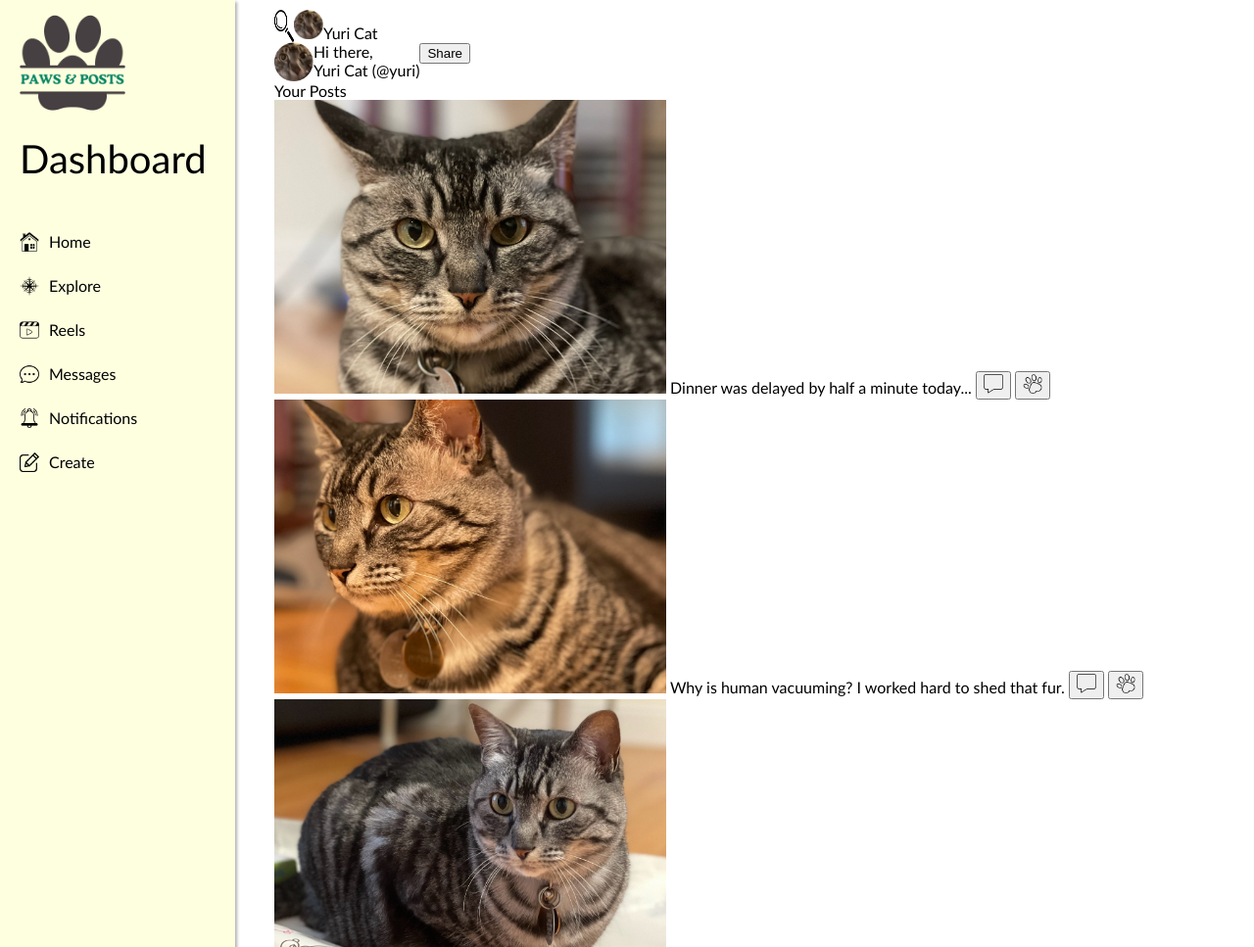
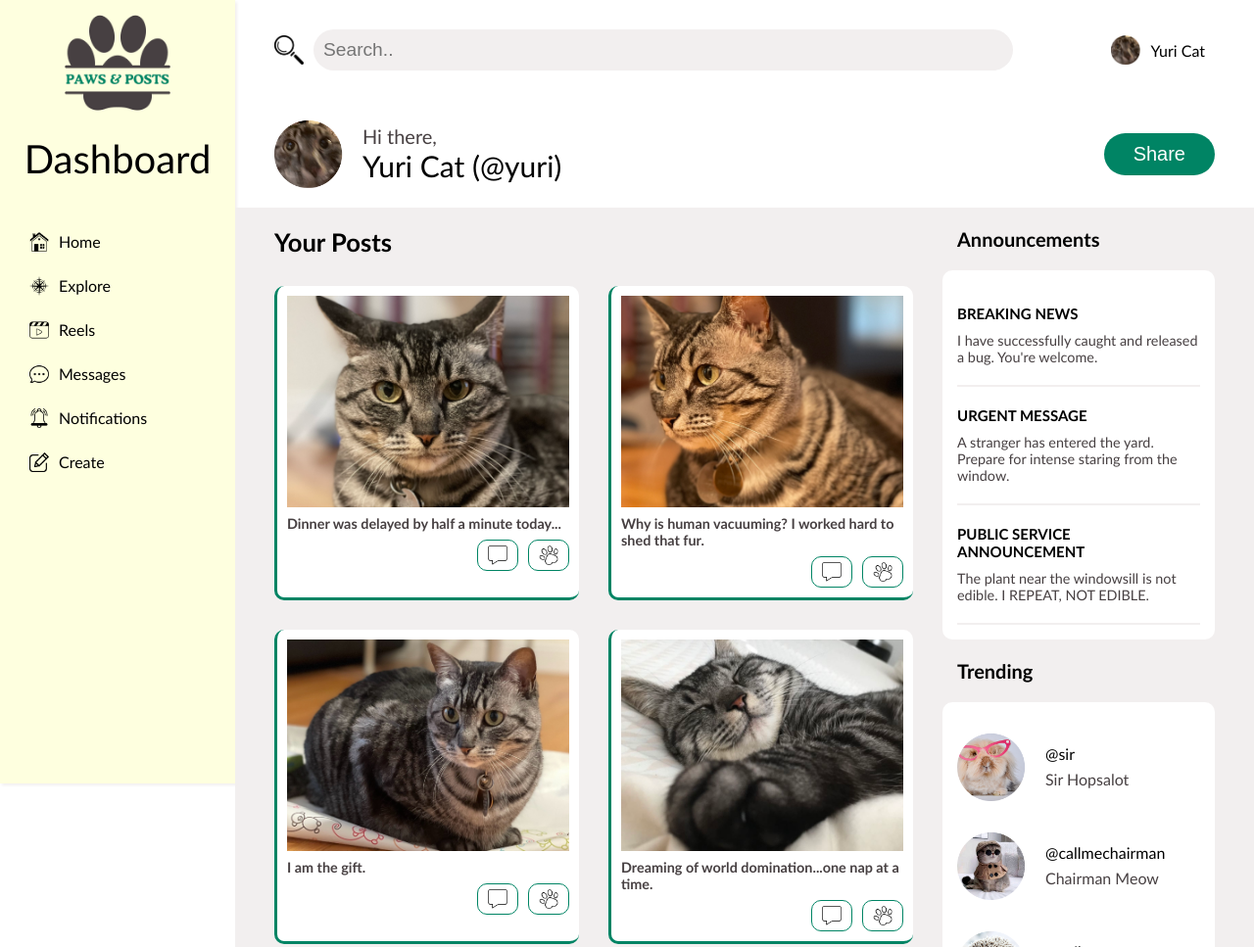
Before and after one commit to brigette1/Paws-Posts-Dashboard, a plain HTML site: page index.html in a window 1280 px wide. Shown: the top 967 px of the page at 98% size. Drawn offline with Linux system fonts and the light colour scheme.

Commit message:
Edit layout and styles in CSS

```diff
--- a/index.html
+++ b/index.html
@@ -45,11 +45,13 @@
 
     <div class="right">
         <div class="toolbar">
-            <div class="top">
+            <div class="topnav">
                 <img src="search.png" class="search-img"/>
-                <span class="profile"><img src="yuri.png" alt="profile picture" class="corner-prof-pic">Yuri Cat</span>
+                <input type="text" placeholder="Search.." class="searchbar">
+                <img src="yuri.png" alt="profile picture" class="corner-prof-pic">
+                <span class="profile-name">Yuri Cat</span>
             </div>
-            <div class="bottom">
+            <div class="bottomnav">
                 <div class="intro">
                     <img src="yuri.png" alt="profile picture" class="intro-prof-pic
                     ">
@@ -63,49 +65,65 @@
                 </div>
             </div>
         </div>
+        <div class="main">
+            <div class="left-main">
                 <div class="posts">
                     <span class="your-posts">Your Posts</span>
                     <div class="all-posts">
                         <div class="post-one post">
                             <img src="late-dinner.jpg" alt="cat disappointed with late dinner" class="user-image">
-                    Dinner was delayed by half a minute today...
+                            <span class="caption">Dinner was delayed by half a minute today...</span>
+                            <div class="interact">
                                 <button><img src="comments.png" class="comment-icon"></button>
                                 <button><img src="likes.png" class="likes-icon"></button>
                             </div>
+                        </div>
                         <div class="post-two post">
                             <img src="why-vacuum.jpg" alt="cat disappointed that you're vacuuming" class="user-image">
-                    Why is human vacuuming? I worked hard to shed that fur.
+                            <span class="caption">Why is human vacuuming? I worked hard to shed that fur.</span>
+                            <div class="interact">
                                 <button><img src="comments.png" class="comment-icon"></button>
                                 <button><img src="likes.png" class="likes-icon"></button>
                             </div>
+                        </div>
                         <div class="post-three post">
                             <img src="gift.jpg" alt="cat is the gift" class="user-image">
-                    I am the gift.
+                            <span class="caption">I am the gift.</span>
+                            <div class="interact">
                                 <button><img src="comments.png" class="comment-icon"></button>
                                 <button><img src="likes.png" class="likes-icon"></button>
                             </div>
+                        </div>
                         <div class="post-four post">
                             <img src="dreaming.jpg" alt="cat dreaming" class="user-image">
-                    Dreaming of world domination...one nap at a time.
+                            <span class="caption">Dreaming of world domination...one nap at a time.</span>
+                            <div class="interact">
                                 <button><img src="comments.png" class="comment-icon"></button>
                                 <button><img src="likes.png" class="likes-icon"></button>
                             </div>
+                        </div>
                         <div class="post-five post">
                             <img src="pov.jpg" alt="wake up hooman" class="user-image">
-                    POV it's 5:03am and I'm hungry.
+                            <span class="caption">POV it's 5:03am and I'm hungry.</span>
+                            <div class="interact">
                                 <button><img src="comments.png" class="comment-icon"></button>
                                 <button><img src="likes.png" class="likes-icon"></button>
                             </div>
+                        </div>
                         <div class="post-six post">
                             <img src="plotting.jpg" alt="cat plotting" class="user-image">
-                    Plotting feathered conquests from the comfort of my bed.
+                            <span class="caption">Plotting feathered conquests from the comfort of my bed.</span>
+                            <div class="interact">
                                 <button><img src="comments.png" class="comment-icon"></button>
                                 <button><img src="likes.png" class="likes-icon"></button>
                             </div>
                         </div>
                     </div>
+                </div>
+            </div>
+            <div class="right-main">
                 <div class="announcements">
-            <div span="title-announcement">Announcements</span>
+                    <div class="title-announcement">Announcements</div>
                     <div class="announcement-posts">
                         <div class="announcement-one">
                             <span class="announcement-general">BREAKING NEWS</span>
@@ -121,30 +139,31 @@
                         </div>
                     </div>
                 </div>
+                <div class="trending-title">Trending</div>
                 <div class="trending">
                     <div class="suggested-profile">
-                <img src="bunny.png" alt="bunny">
+                        <img src="bunny.png" alt="bunny" class="suggested-pic">
                         <div class="user">
                             <span class="handle">@sir</span>
                             <span class="user-name">Sir Hopsalot</span>
                         </div>
                     </div>
                     <div class="suggested-profile">
-                <img src="cat.png" alt="cat">
+                        <img src="cat.png" alt="cat" class="suggested-pic">
                         <div class="user">
                             <span class="handle">@callmechairman</span>
                             <span class="user-name">Chairman Meow</span>
                         </div>
                     </div>
                     <div class="suggested-profile">
-                <img src="hedgehog.png" alt="hedgehog">
+                        <img src="hedgehog.png" alt="hedgehog" class="suggested-pic">
                         <div class="user">
                             <span class="handle">@spikey</span>
                             <span class="user-name">Spike Lee</span>
                         </div>
                     </div>
                     <div class="suggested-profile">
-                <img src="bird.png" alt="bird">
+                        <img src="bird.png" alt="bird" class="suggested-pic">
                         <div class="user">
                             <span class="handle">@wingz</span>
                             <span class="user-name">Wing Ding</span>
@@ -152,6 +171,8 @@
                     </div>
                 </div>
             </div>
+        </div>
+    </div>
 
 </body>
 </html>
--- a/styles.css
+++ b/styles.css
@@ -3,6 +3,10 @@ body {
     flex-direction: row;
     font-family: 'Trebuchet MS', 'Lucida Sans Unicode', 'Lucida Grande', 'Lucida Sans', Arial, sans-serif;
     margin: 0;
+    --teal: #008464;
+    --main-color-gray: #474042;
+    --yellow: rgb(254, 255, 223);
+    --light-gray: rgb(242, 239, 239);
 }
 
 li {
@@ -10,22 +14,23 @@ li {
 }
 
 .left  {
-    background: rgb(254, 255, 223);
+    background: var(--yellow);
     width: 15rem;
-    -webkit-box-shadow: 2px 2px 3px 0px rgba(0,0,0,0.31);
-    box-shadow: 2px 2px 3px 0px rgba(0,0,0,0.31);
+    box-shadow: 2px 2px 3px 0px var(--light-gray);
+    position: fixed;
+    height: 100%;
 }
 
 .navigation {
     display: flex;
     flex-direction: column;
-    padding: 10px 40px 30px 20px;
+    padding: 10px 30px 30px 30px;
 }
 
 .nav-header {
     display: flex;
     flex-direction: column;
-    align-content: center;
+    align-items: center;
 }
 
 .dashboard {
@@ -48,24 +53,51 @@ li {
 }
 
 .right {
-    margin: 10px 30px 10px 40px;
     display: flex;
     flex-direction: column;
+    flex: 1;
+    margin-left: 15rem;
 }
 
 .toolbar {
     display: flex;
     flex-direction: column;
+    padding: 10px 40px 0px 40px;
 }
 
-.top {
+.topnav {
     display: flex;
     flex-direction: row;
+    align-items: center;
+    margin: 20px 0px 50px 0px;
 }
 
-.bottom {
+
+.searchbar {
+    border: none;
+    border-radius: 50px;
+    background-color: var(--light-gray);
+    padding: 10px;
+    font-size: 1.2em;
+    margin-left: 10px;
+    margin-right: 100px;
+    flex: 1;
+}
+
+.searchbar:focus {
+    border-color: var(--teal);
+}
+
+.profile-name {
+    margin: 0px 10px 0px 10px;
+}
+
+.bottomnav {
     display: flex;
     flex-direction: row;
+    align-content: center;
+    margin-bottom: 20px;
+    justify-content: space-between;
 }
 
 .intro {
@@ -76,6 +108,146 @@ li {
 .intro-text {
     display: flex;
     flex-direction: column;
+    font-size: 30px;
+    margin-left: 20px;
+    justify-content: center;
+}
+
+.intro-greet {
+    font-size: 20px;
+    color: var(--main-color-gray);
+}
+
+.social {
+    display: flex;
+    align-items: center;
+}
+
+#share {
+    border-radius: 50px;
+    border: none;
+    background-color: var(--teal);
+    color: white;
+    font-size: 20px;
+    padding: 10px 30px 10px 30px;
+}
+
+.main {
+    display: flex;
+    flex-direction: row;
+    align-content: flex-start;
+    padding: 20px 40px 20px 40px;
+    background-color: var(--light-gray);
+}
+
+.your-posts {
+    font-size: 1.6em;
+    font-weight: 1000;
+}
+
+.post {
+    display: flex;
+    flex-direction: column;
+    border-left: var(--teal) solid 3px;
+    border-bottom: var(--teal) solid 3px;
+    padding: 10px;
+    background-color: white;
+    border-radius: 10px;
+}
+
+.interact {
+    display: flex;
+    flex-direction: row;
+    justify-content: flex-end;
+}
+
+.caption {
+    font-size: .9em;
+    margin: 8px 0px 8px 0px;
+    font-weight: 600;
+    color: var(--main-color-gray);
+}
+
+.all-posts {
+    display: grid;
+    grid-template: repeat(3, .25fr) / repeat(2, .25fr);
+    margin-top: 30px;
+    margin-right: 30px;
+    gap: 30px;
+}
+
+.right-main {
+    display: flex;
+    flex-direction: column;
+}
+
+.title-announcement {
+    font-weight: bold;
+    font-size: 20px;
+    padding-left: 15px;
+}
+
+.announcement-posts {
+    margin: 20px 0px 20px 0px;
+    background: white;
+    padding: 15px;
+    border-radius: 10px;
+}
+
+.announcement-one,
+.announcement-two,
+.announcement-three {
+    display: flex;
+    flex-direction: column;
+    padding: 20px 0 20px 0;
+    border-bottom: var(--light-gray) solid 2px;
+}
+
+.announcement-general {
+    font-weight: bold;
+    font-size: 15px;
+    padding-bottom: 10px;
+}
+
+.announcement {
+    color: var(--main-color-gray);
+    font-size: .9em;
+}
+
+.trending-title {
+    font-weight: bold;
+    font-size: 20px;
+    padding-left: 15px;
+}
+
+.trending {
+    margin: 20px 0px 20px 0px;
+    background: white;
+    padding: 15px;
+    border-radius: 10px;
+}
+
+.suggested-profile {
+    display: flex;
+    flex-direction: row;
+    padding-top: 8px;
+    padding-bottom: 8px;
+    align-items: center;
+}
+
+.user {
+    display: flex;
+    flex-direction: column;
+    padding: 20px;
+    justify-content: center;
+}
+
+.handle {
+    padding-bottom: 7px;
+}
+
+.user-name {
+    color: var(--main-color-gray);
 }
 
 /* images */
@@ -90,20 +262,45 @@ li {
     margin-right: 10px;
 }
 
-.search-img,
 .comment-icon,
 .likes-icon {
     width: 20px;
+    height: 20px;
 }
 
+.search-img,
 .corner-prof-pic {
+    height: 30px;
     width: 30px;
 }
 
+
 .intro-prof-pic {
-    width: 40px;
+    width: 70px;
+    height: 70px;
+}
+
+.suggested-pic {
+    width: 70px;
+    height: 70px;
 }
 
 .user-image {
-    width: 400px;
+    width: 18em;
 }
+
+/* buttons */
+
+button:hover {
+    cursor: pointer;
+}
+
+button {
+    margin-left: 10px;
+    background-color: white;
+    border-radius: 10px;
+    border-width: 1px;
+    padding: 5px 10px 2px 10px;
+    border-color: var(--teal);
+    border-style: solid;
+}
```
Lines whose indentation alone changed are shown as unchanged.
